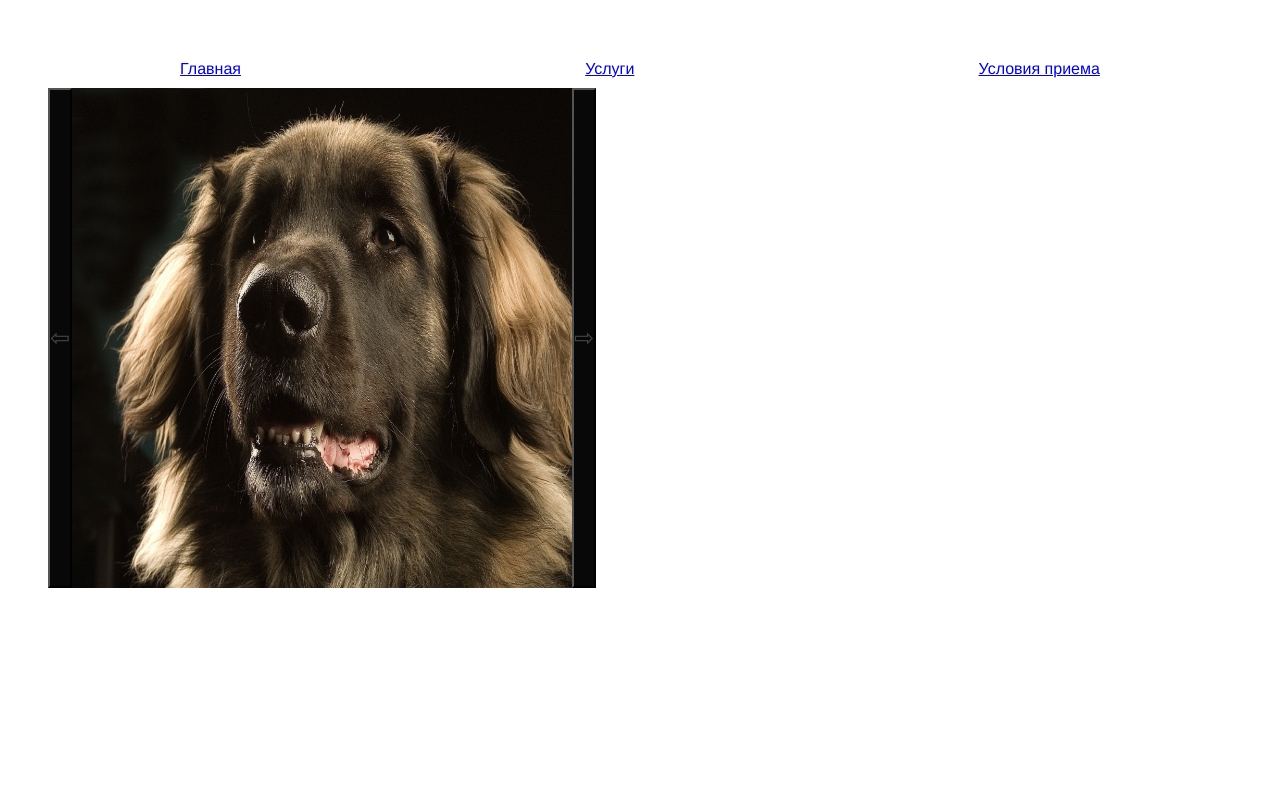
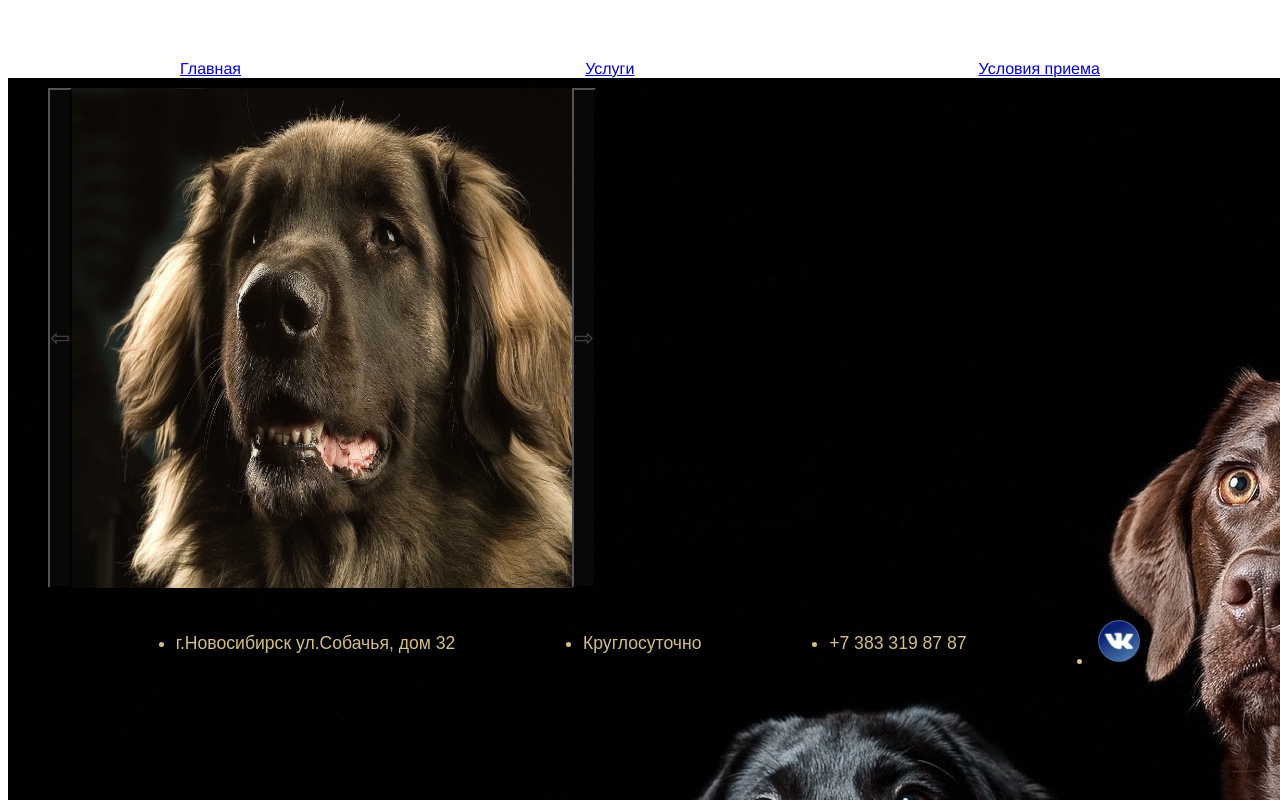
Before and after one commit to Rufina28/portfolio, a Vue app in the folder vue/pet-hotel/: page / in a window 1280 px wide. Built offline with nearby package versions, Linux system fonts and the light colour scheme.

Commit message:
Fixed section

```diff
--- a/vue/pet-hotel/src/components/MainPage.vue
+++ b/vue/pet-hotel/src/components/MainPage.vue
@@ -1,16 +1,27 @@
 <template>
+  <div class="background"></div>
   <div id="carousel" class="carousel">
     <button class="arrow prev">⇦</button>
     <div class="gallery">
       <ul>
-                        <li><img src=@/assets/body1.jpg></li>
-                        <li><img src=@/assets/body2.jpg></li>
-                        <li><img src=@/assets/body3.jpg></li>
-                        <li><img src=@/assets/body4.jpg></li>
+        <li><img src="@/assets/body1.jpg"></li>
+        <li><img src="@/assets/body2.jpg"></li>
+        <li><img src="@/assets/body3.jpg"></li>
+        <li><img src="@/assets/body4.jpg"></li>
       </ul>
     </div>
     <button id="next" class="arrow next">⇨</button>
   </div>
+  <footer>
+    <div class="info">
+      <ul>
+        <li>г.Новосибирск ул.Собачья, дом 32</li>
+        <li>Круглосуточно</li>
+        <li>+7 383 319 87 87</li>
+        <li><a href="#"><img src="@/assets/vk.jpg"></a></li>
+      </ul>
+    </div>
+  </footer>
 </template>
 
 <script>
@@ -24,6 +35,14 @@ export default {
 
 <!-- Add "scoped" attribute to limit CSS to this component only -->
 <style scoped>
+.background {
+  background: url('@/assets/body.jpg');
+  width: 100%;
+  height: 100%;
+  position: fixed;
+  z-index: -1;
+}
+
 .carousel {
   position: relative;
   width: 100%;
@@ -47,6 +66,7 @@ export default {
   color: #444;
   display: block;
 }
+
 .arrow:hover {
   background: #ccc;
   cursor: pointer;
@@ -91,9 +111,14 @@ export default {
   height: 50px;
 }
 
-ul {display: flex;
+ul {
+  display: flex;
   justify-content: space-evenly;
   align-items: center;
 }
 
+footer {
+  font-size: 1.1rem;
+  font-family: arial;
+}
 </style>
--- a/vue/pet-hotel/src/components/PageHeader.vue
+++ b/vue/pet-hotel/src/components/PageHeader.vue
@@ -30,7 +30,6 @@ export default {
 
 <!-- Add "scoped" attribute to limit CSS to this component only -->
 <style scoped>
-
 nav ul {
   display: flex;
   justify-content: space-around;
@@ -43,5 +42,4 @@ li {
   list-style-type: none;
   color: blanchedalmond;
 }
-
 </style>
```
Lines whose indentation alone changed are shown as unchanged.
